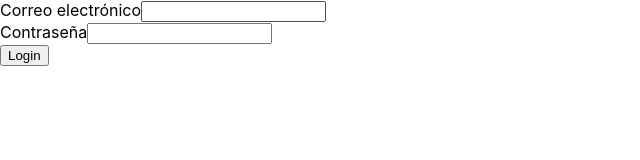
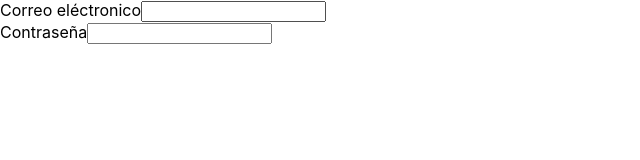
Before and after one commit to AngelLopez15/formulariosReact, a React (Create React App) app: page / in a window 1280 px wide. Shown: the top 160 px of the page, without its empty margins (0-640 px from the left). Built offline with nearby package versions, Linux system fonts and the light colour scheme.

Commit message:
paquete react hook form instalado

```diff
--- a/package.json
+++ b/package.json
@@ -8,6 +8,7 @@
     "@testing-library/user-event": "^13.5.0",
     "react": "^18.1.0",
     "react-dom": "^18.1.0",
+    "react-hook-form": "^7.31.3",
     "react-scripts": "5.0.1",
     "web-vitals": "^2.1.4"
   },
--- /dev/null
+++ b/src/App4.js
@@ -0,0 +1,50 @@
+import { useForm } from "react-hook-form"
+
+const App4 = () => {
+
+  // ocupando la libreria react-hook-form para manejar formularios
+  // importando el hook useForm
+  // la funcion register nos va a ayudar a registrar los campos del formulario
+  // El register se debe de poner en el input dentro de llaves y con el spred operator
+  // La funcion handleSubmit nos ayudara a manipular el evento submit del formulario
+  // handleSubmit recibe como parametro otra funcion.
+  const { register, handleSubmit } = useForm()
+
+  const submit = () => {
+    console.log('Hola mundo');
+  }
+
+  return (
+    <div>
+      <form onSubmit={handleSubmit(submit)}>
+        <div>
+          <label htmlFor="email">
+            Correo eléctronico
+            <input
+              { ...register("email") }
+              type="email"
+              name="email"
+              id="email"
+              defaultValue=""
+            />
+          </label>
+        </div>
+        <div>
+          <label htmlFor="password">
+            Contraseña
+            <input
+              { ...register("password") }
+              type="password"
+              name="password"
+              id="password"
+              defaultValue=""
+            />
+          </label>
+        </div>
+        <div></div>
+      </form>
+    </div>
+  )
+}
+
+export default App4
--- a/src/index.js
+++ b/src/index.js
@@ -3,13 +3,13 @@ import ReactDOM from 'react-dom/client';
 import './index.css';
 // import App from './App';
 import reportWebVitals from './reportWebVitals';
-import App3 from './App3';
+import App4 from './App4';
 
 const root = ReactDOM.createRoot(document.getElementById('root'));
 root.render(
   <React.StrictMode>
     {/* <App /> */}
-    <App3 />
+    <App4 />
   </React.StrictMode>
 );
 
```
Also changed, not shown: 1 other file (tests, documents, lock files or other folders).
